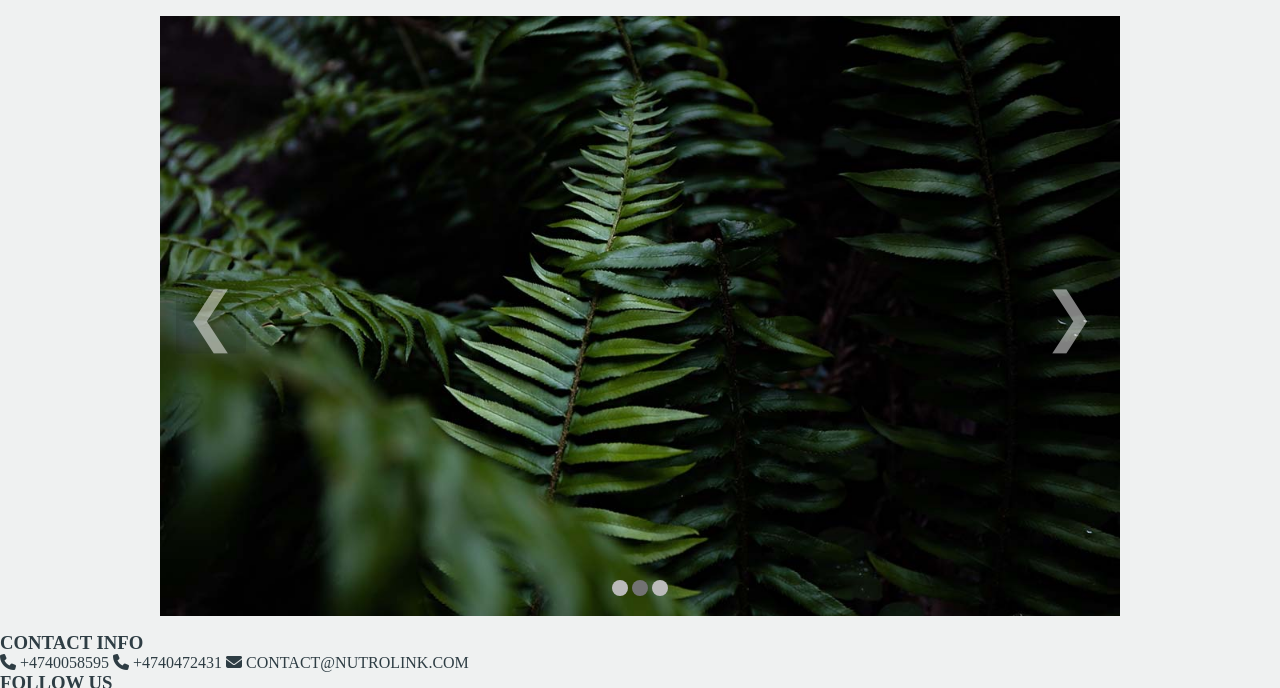
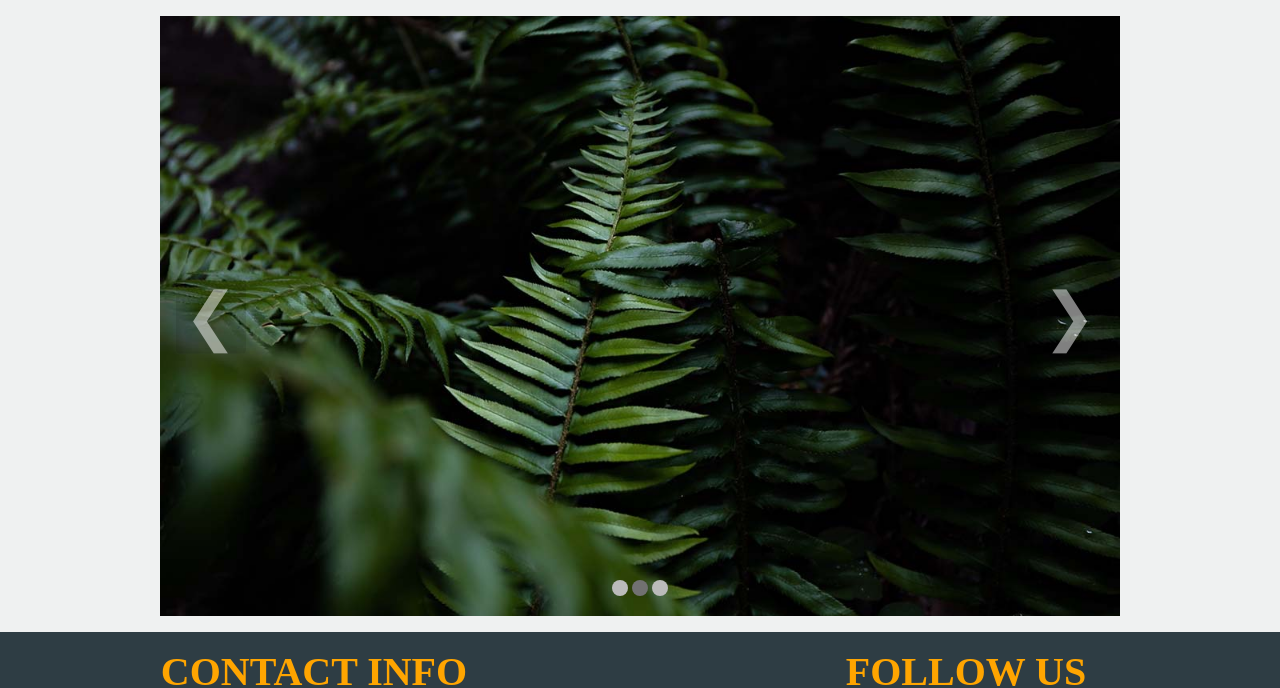
Before and after one commit to murkney/Nutrolink, a plain HTML site: page index.html in a window 1280 px wide. Shown: the part 80-768 px from the top of the page. Drawn offline with nearby package versions, Linux system fonts and the light colour scheme; a web font is replaced by a local one.

Commit message:
Imported footer css

```diff
--- a/_app/css/main.css
+++ b/_app/css/main.css
@@ -5,3 +5,4 @@
 
 @import './modules/header.css';
 @import './modules/slideshow.css';
+@import './modules/footer.css';
```
